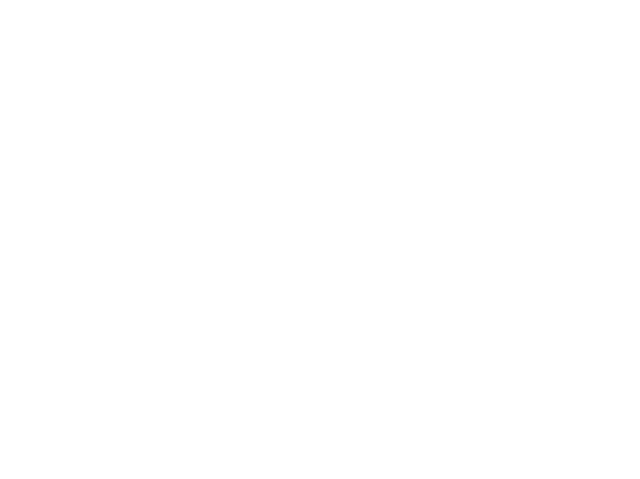
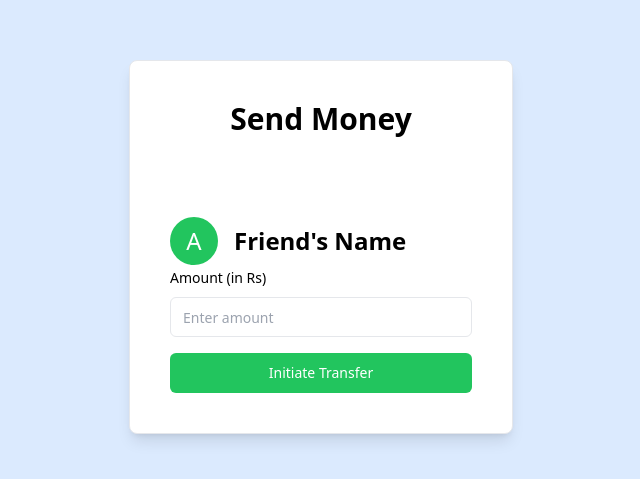
Before and after one commit to SargunSinghSethi/PaySafe, a React (Vite) app in the folder frontend/: page /send in a window 1280 px wide. Before the commit this address had no page. Shown: the part 153-632 px from the top of the page, without its empty margins (319-959 px from the left). Built offline with nearby package versions, Linux system fonts and the light colour scheme.

Commit message:
Completed Dashboard And SendMoney UI

```diff
--- a/frontend/src/App.jsx
+++ b/frontend/src/App.jsx
@@ -5,7 +5,7 @@ import {
 
 import {Signup} from "./pages/Signup";
 import {Signin} from "./pages/Signin";
-// import {Send} from "./pages/Send";
+import {SendMoney} from "./pages/SendMoney";
 import "./App.css"
 import {Dashboard} from "./pages/Dashboard";
 
@@ -16,7 +16,7 @@ function App() {
       <Routes>
         <Route path="/signup" element={<Signup/>}/>
         <Route path="/signin" element={<Signin/>}/>
-        {/* <Route path="/send" element={<Send/>}/> */}
+        <Route path="/send" element={<SendMoney/>}/>
         <Route path="/dashboard" element={<Dashboard/>}/>
       </Routes>
     </BrowserRouter>
--- a/frontend/src/components/Appbar.jsx
+++ b/frontend/src/components/Appbar.jsx
@@ -7,7 +7,7 @@ export const Appbar = () => {
             <div className="flex flex-col justify-center mr-4 h-full">
                 Hello, User
             </div>
-            <div className="rounded-full bg-slate-200 text-black h-12 w-12 flex justify-center mt-1 mr-2">
+            <div className="rounded-full bg-blue-100 text-black h-12 w-12 flex justify-center mt-1 mr-2">
             <div className="flex flex-col justify-center h-full text-xl">
                 U
             </div>
--- a/frontend/src/components/Users.jsx
+++ b/frontend/src/components/Users.jsx
@@ -1,5 +1,58 @@
+import { useEffect, useState } from "react";
+import { useNavigate } from "react-router-dom"
+import axios from "axios";
+import Button from "./Button"
 export const  Users = ()=> {
-    return <div>
-        Users
+    const [filter, setFilter] = useState("");
+    const [users, setUsers] = useState([]);
+
+    useEffect(()=> {
+        axios.get("https://localhost/api/v1/user/bulk?filter=" + filter)
+        .then(response => {
+            setUsers(response.data.users);
+        })
+    })
+
+    return <>
+        <div className="font-bold mt-6 text-lg">
+            Users
+        </div>
+        <div className="my-2">
+            <input
+            className="w-full px-2 py-1 border rounded border-slate-200"
+            type="text"
+            placeholder="Search users..."
+            onChange={e=> {
+                setFilter(e.target.value)
+            }}/>
+        </div>
+        <div>
+            {users.map(user=> <User user={user}/>)}
+        </div>
+    </>
+}
+
+function User({user}) {
+    const navigate = useNavigate();
+    return <div className="flex justify-between h-full">
+        <div className="flex">
+            <div className="rounded-full h-12 w-12 bg-blue-200 flex justify-center">
+                <div className="flex flex-col h-full text-xl justify-center">
+                    {user.firstname[0]}
+                </div>
+            </div>
+            <div className="text-lg flex flex-col justify-center h-full ml-6">
+                <div>
+                    {user.firstname} {user.lastname}
+                </div>
+            </div>
+        </div>
+        <div className="flex flex-col justfiy-center h-full">
+            <Button
+            label={"Send Money"}
+            onClick={e=> {
+                navigate("send?id="+ user.id + "&name=" + user.firstname);
+            }}/>
+        </div>
     </div>
 }
--- /dev/null
+++ b/frontend/src/pages/SendMoney.jsx
@@ -0,0 +1,57 @@
+import { useSearchParams } from "react-router-dom";
+import axios from "axios";
+import { useState } from "react";
+
+
+export const SendMoney = () => {
+    const [searchParams] = useSearchParams();
+    const id = searchParams.get("id");
+    const name = searchParams.get("name");
+    const [amount, setAmount] = useState(0);
+    return <div className="flex justify-center items-center h-screen bg-blue-100">
+        <div className="border h-min text-card-foreground max-w-md p-4 space-y-8 w-96 bg-white shadow-lg rounded-lg">
+            <div className="flex flex-col space-y-1.5 p-6">
+                <h1 className="text-3xl font-bold text-center">Send Money</h1>
+            </div>
+            <div className="p-6">
+                <div className="flex items-center space-x-4">
+                    <div className="rounded-full w-12 h-12 bg-green-500 flex items-center justify-center">
+                        {/* <span className="text-white text-2xl">{name[0].toUpperCase()}</span> */}
+                        <span className="text-white text-2xl">A</span>
+                    </div>
+                    {/* <h3>{name}</h3> */}
+                    <h3 className="text-2xl font-semibold">Friend's Name</h3>
+                </div>
+                <div className="space-y-4">
+                    <div className="space-y-2">
+                        <label
+                            htmlFor="amount"
+                            className="text-sm font-medium"
+                        >Amount (in Rs)</label>
+                        <input
+                            type="number"
+                            id="amount"
+                            placeholder="Enter amount"
+                            className="flex h-10 w-full rounded-md border border-input text-sm px-3 py-2"
+                            onClick={e => {
+                                setAmount(e.target.value);
+                            }} />
+                    </div>
+                    <button onClick={()=>{
+                        axios.post("https://localhost:3000/api/v1/account/transfer",{
+                            to : id,
+                            amount,
+                        },{
+                            headers : {
+                                Authorization: "Bearer" + localStorage.getItem("token")
+                            }
+                        })
+                    }} className="rounded-md text-sm font-medium  h-10 p-2 w-full transition delay-10 ease-in-out bg-green-500 text-white hover:-transition-y-1 hover:scale-110 hover:border-green-500   duration-300">
+                        Initiate Transfer
+                    </button>
+                </div>
+            </div>
+        </div>
+    </div>
+}
+// hover:-translate-y-1 hover:scale-110 hover:bg-indigo-500 duration-300
```
Also changed, not shown: frontend/src/pages/Send.jsx (deleted).
